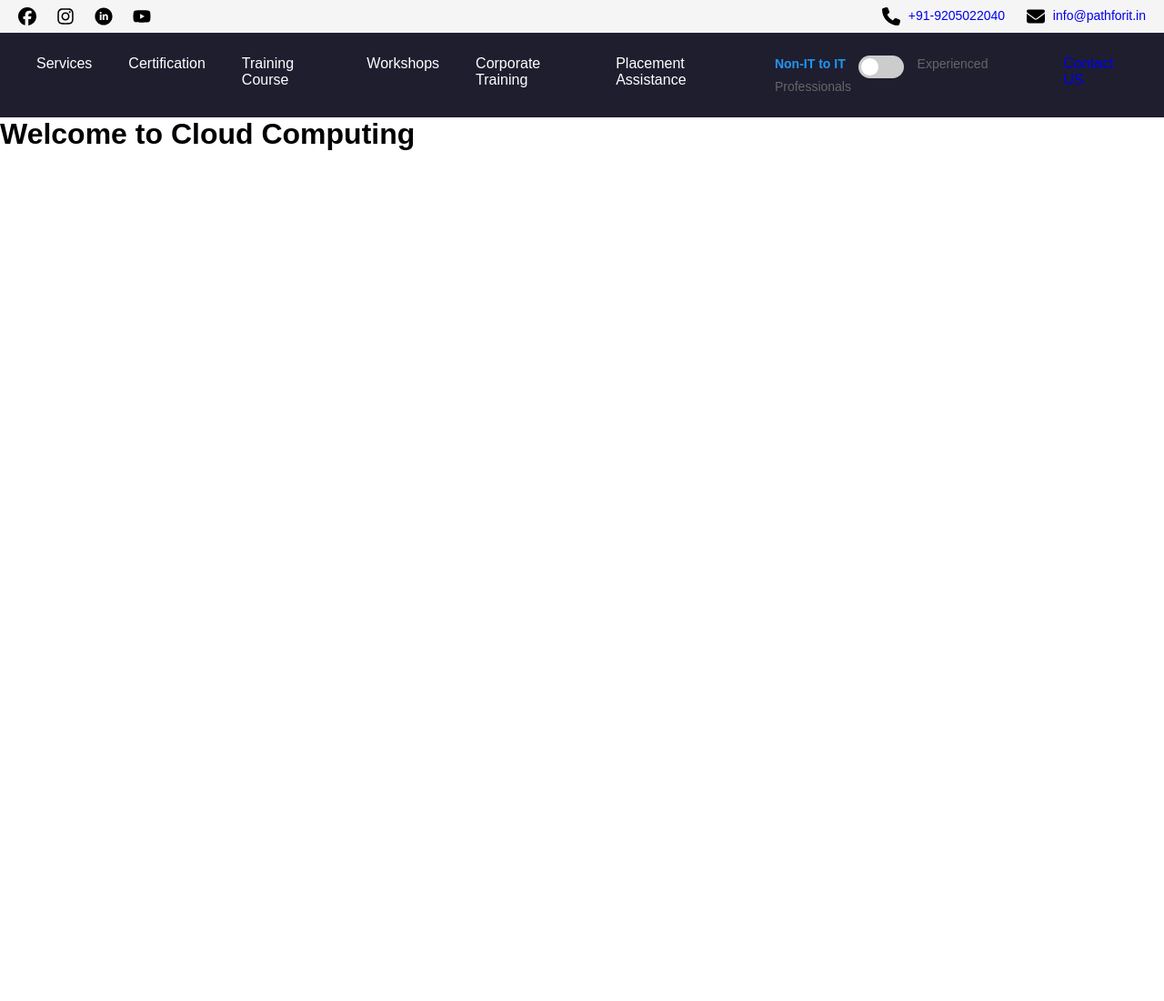
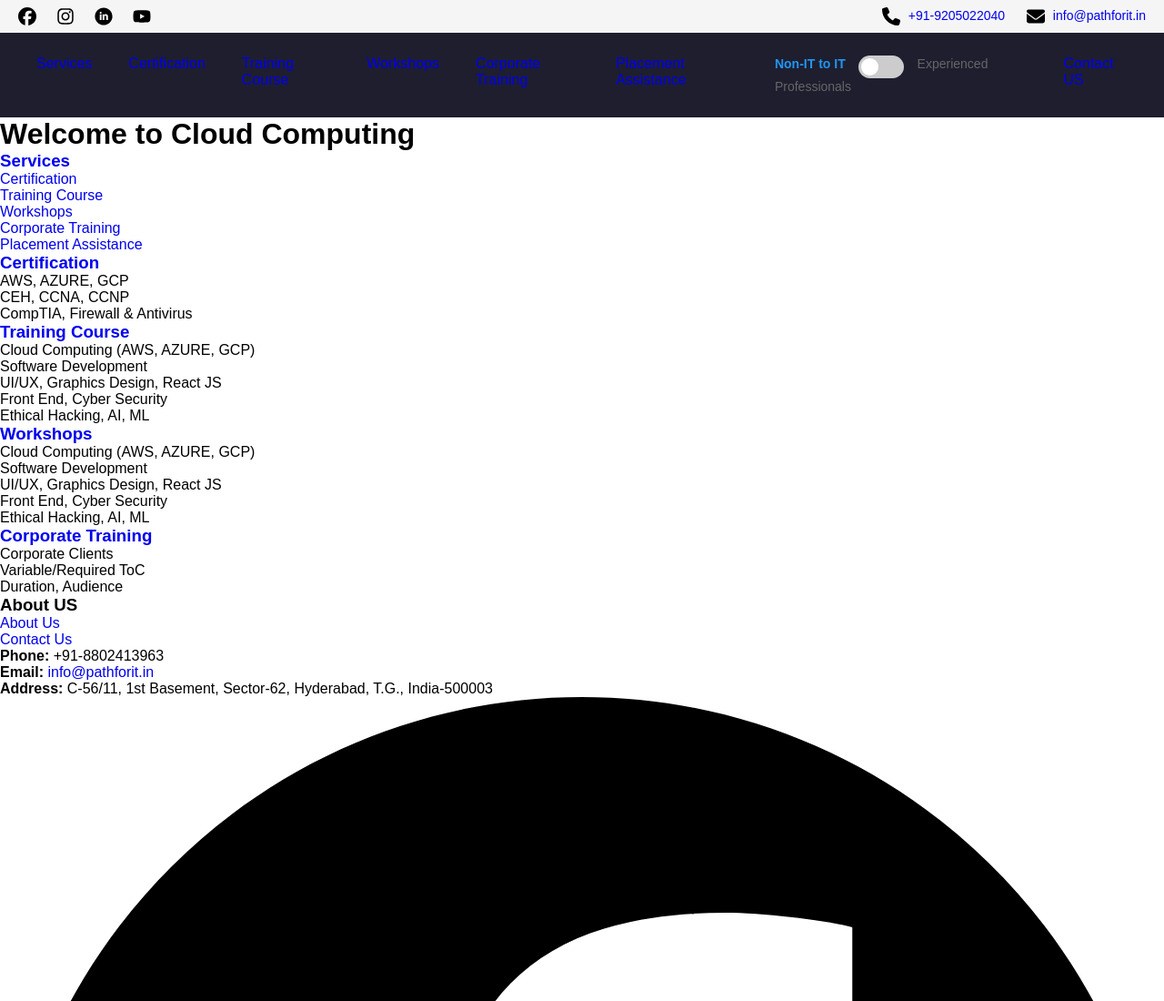
Before and after one commit to PatanMahaboobSubhani/PathFor-IT, a plain HTML site: page html/cloud.html in a window 1280 px wide. Shown: the top 1100 px of the page at 91% size. Before the commit the page ends 800 px from the top, so only its background shows below. Drawn offline with Linux system fonts and the light colour scheme.

Commit message:
Update cloud.html

```diff
--- a/html/cloud.html
+++ b/html/cloud.html
@@ -24,16 +24,16 @@
       <!-- Nav Bar-->
        <nav>
         <ul class="navbar">
-          <li>Services
+          <li><a href="./services.html">Services</a>
             <ul class="dropdown">
-              <li>Certification</li>
-              <li>Training Course</li>
-              <li>Workshops</li>
-              <li>Corporate Training</li>
-              <li>Placement Assistance</li>
+              <li><a href="./certifications.html">Certification</a></li>
+              <li><a href="./courses.html">Training Course</a></li>
+              <li><a href="./workshops.html">Workshops</a></li>
+              <li><a href="./corporate-training.html">Corporate Training</a></li>
+              <li><a href="./placement.html">Placement Assistance</a></li>
             </ul>
           </li>
-          <li>Certification
+          <li><a href="./certifications.html">Certification</a>
             <ul class="dropdown">
               <li>AWS</li>
               <li>Azure</li>
@@ -45,7 +45,7 @@
               <li>Firewall & Antivirus</li>
               </ul>
           </li>
-          <li>Training Course
+          <li><a href="./courses.html">Training Course</a>
             <ul class="dropdown">
               <li>Cloud Computing (AWS, Azure, GCP)</li>
               <li>Software Development</li>
@@ -57,7 +57,7 @@
               <li>CEH</li>
             </ul>
           </li>
-          <li>Workshops
+          <li><a href="./workshops.html">Workshops</a>
             <ul class="dropdown">
               <li>Ethical Hacking</li>
               <li>Machine Learning</li>
@@ -66,7 +66,7 @@
               <li>Cloud Computing</li>
             </ul>
           </li>
-          <li>Corporate Training
+          <li><a href="./corporate-training.html">Corporate Training</a>
             <ul class="dropdown">
               <li>Corporate Clients</li>
               <li>Variable ToC</li>
@@ -75,7 +75,7 @@
               <li>Audience</li>
             </ul>
           </li>
-          <li>Placement Assistance</li>
+          <li><a href="./placement.html">Placement Assistance</a></li>
           <li class="switch-container">
         <span id="labelNonIT" class="active-label">Non-IT to IT</span>
         <label class="switch">
@@ -88,7 +88,80 @@
         </ul>
       </nav>
         <h1>Welcome to Cloud Computing</h1>
-
+        <footer class="site-footer">
+          <div class="footer-container">
+            <!-- Services -->
+            <div class="footer-section">
+              <h3><a href="./html/services.html">Services</a></h3>
+              <ul>
+                <li><a href="./html/certifications.html">Certification</a></li>
+                <li><a href="./html/courses.html">Training Course</a></li>
+                <li><a href="./html/workshops.html">Workshops</a></li>
+                <li><a href="./html/corporate-training.html">Corporate Training</a></li>
+                <li><a href="./html/placement.html">Placement Assistance</a></li>
+              </ul>
+            </div>
+            <!-- Certifications -->
+            <div class="footer-section">
+              <h3><a href="./html/certifications.html">Certification</a></h3>
+              <ul>
+                <li>AWS, AZURE, GCP</li>
+                <li>CEH, CCNA, CCNP</li>
+                <li>CompTIA, Firewall & Antivirus</li>
+              </ul>
+            </div>
+            <!-- Training Courses & Workshops -->
+            <div class="footer-section">
+              <h3><a href="./html/courses.html">Training Course</a></h3>
+              <ul>
+                <li>Cloud Computing (AWS, AZURE, GCP)</li>
+                <li>Software Development</li>
+                <li>UI/UX, Graphics Design, React JS</li>
+                <li>Front End, Cyber Security</li>
+                <li>Ethical Hacking, AI, ML</li>
+              </ul>
+            </div>
+            <div class="footer-section">
+              <h3><a href="./html/workshops.html">Workshops</a></h3>
+              <ul>
+                <li>Cloud Computing (AWS, AZURE, GCP)</li>
+                <li>Software Development</li>
+                <li>UI/UX, Graphics Design, React JS</li>
+                <li>Front End, Cyber Security</li>
+                <li>Ethical Hacking, AI, ML</li>
+              </ul>
+            </div>
+            <!-- Corporate Training -->
+            <div class="footer-section">
+              <h3><a href="./html/corporate-training.html">Corporate Training</a></h3>
+              <ul>
+                <li>Corporate Clients</li>
+                <li>Variable/Required ToC</li>
+                <li>Duration, Audience</li>
+              </ul>
+            </div>
+            <!-- Contact Us -->
+            <div class="footer-section">
+              <h3>About US</h3>
+              <ul>
+                <li><a href="./html/aboutus.html">About Us</a></li>
+                <li><a href="./html/contact.html">Contact Us</a></li>
+                <li><strong>Phone:</strong> +91-8802413963</li>
+                <li><strong>Email:</strong><a href="https://mail.google.com/mail/u/0/?tab=rm&ogbl#inbox?compose=CllgCHrlFZDxllXchpVBjfPDFKNDrDsXQRksBCDXNGtXNzdhkrTTPlglBQzgnQqfCsJGhNSvCrg"> info@pathforit.in</a></li>
+                <li><strong>Address:</strong> C-56/11, 1st Basement, Sector-62, Hyderabad, T.G., India-500003</li>
+              </ul>
+              <div class="social-icons">
+                <a href="#"><img src="/Images/facebook.svg" alt="Facebook"></a>
+                <a href="#"><img src="/Images/instagram.svg" alt="Instagram"></a>
+                <a href="https://www.linkedin.com/company/pathforit/" target="_blank"><img src="/Images/linkedin.svg" alt="LinkedIn"></a>
+                <a href="https://www.youtube.com/@pathforit" target="_blank"><img src="/Images/youtube.svg" alt="YouTube"></a>
+              </div>
+            </div>
+          </div>
+          <div class="footer-bottom">
+            <p>&copy; 2025 PathFor IT. All Rights Reserved.</p>
+          </div>
+        </footer>
 
       <!--<script src="./Script/index.js"></script>-->
       <script>
```
